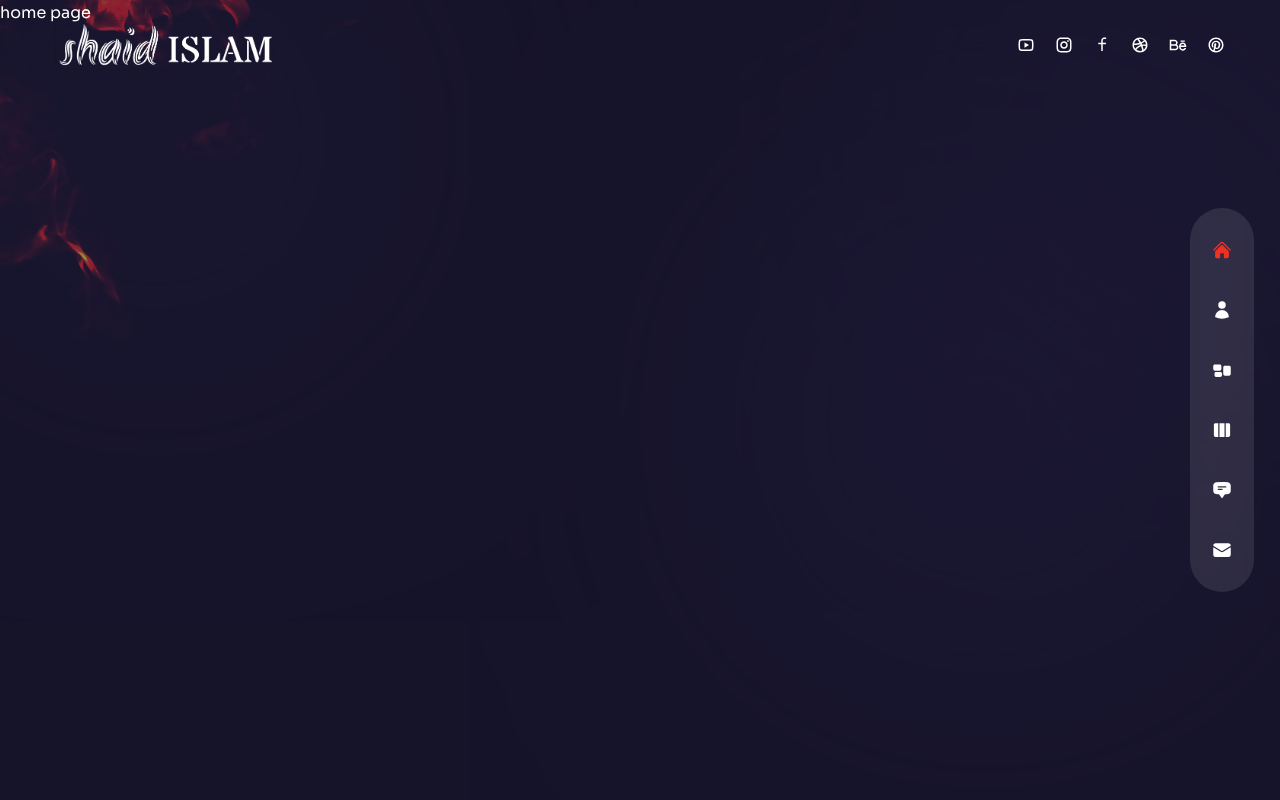
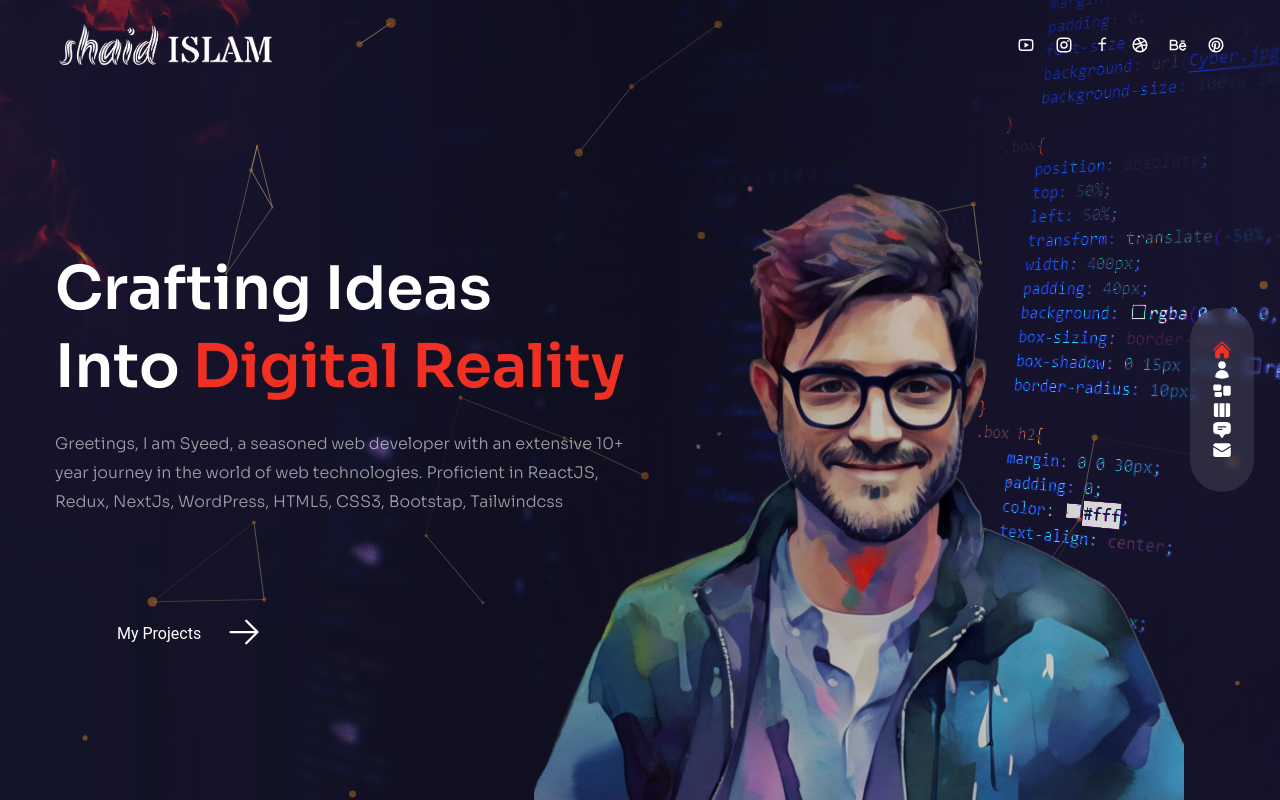
Before and after one commit to shaid85/my-resume-nextjs, a Next.js app: page / in a window 1280 px wide. Built offline with nearby package versions, Linux system fonts and the light colour scheme.

Commit message:
key prop issue

```diff
--- a/src/app/(pages)/page.js
+++ b/src/app/(pages)/page.js
@@ -9,7 +9,60 @@ const Home = () => {
   return (
     <div className=' bg-primary/60 h-full'>
       {/* text */}
-         home page
+      <div className=' w-full h-full bg-gradient-to-r from-primary/10 via-black/30 to-black/10 relative z-20'>
+        <div className=' text-center flex flex-col justify-center xl:pt-32 xl:text-left h-full container mx-auto'>
+          {/* title */}
+          <motion.h1
+          variants={fadeIn('down', 0.2)}
+          initial='hidden'
+          animate='show'
+          exit='hidden'
+          className="h1">
+            Crafting Ideas <br/> Into{' '}
+            <span className=' text-accent'>Digital Reality</span>
+          </motion.h1>
+          {/* subtitle */}
+          <motion.p
+          variants={fadeIn('down', 0.3)}
+          initial='hidden'
+          animate='show'
+          exit='hidden'
+          className=' max-w-sm xl:max-w-xl mx-auto xl:mx-0 mb-8 xl:mb-12'>
+           Greetings, I am Syeed, a seasoned web developer with an extensive 10+ year journey in the world of web technologies. Proficient in ReactJS, Redux, NextJs, WordPress, HTML5, CSS3, Bootstap, Tailwindcss
+
+          </motion.p>
+          {/* btn */}
+          <div className=" flex justify-center xl:hidden relative">
+            <ProjectsBtn />
+          </div>
+          <motion.div
+          variants={fadeIn('down', 0.4)}
+          initial='hidden'
+          animate='show'
+          exit='hidden'
+          className=' hidden xl:flex'
+          >
+            <ProjectsBtn />
+          </motion.div>
+        </div>
+      </div>
+      {/* image */}
+      <div className=" w-[1200px] h-full absolute right-0 bottom-0">
+        {/* bg img */}
+        <div className="bg-none xl:bg-explosion xl:bg-cover xl:bg-right xl:bg-no-repeat w-full h-full absolute mix-blend-color-dodge translate-x-0"></div>
+        {/* particles */}
+        <ParticlesContainer />
+        {/* avatar img */}
+        <motion.div
+          variants={fadeIn('up', 0.5)}
+          initial='hidden'
+          animate='show'
+          exit='hidden'
+          transition={{duration: 1, ease: 'easeInOut'}}
+          className=' w-full h-full max-w-[650px] max-h-[650px] absolute -bottom-32 lg:bottom-0 lg:right-[8%]'>
+          <Avatar />
+        </motion.div>
+      </div>
     </div>
   )
 };
--- a/src/components/Nav.js
+++ b/src/components/Nav.js
@@ -32,10 +32,11 @@ const Nav = () => {
   const pathname = usePathname()
   return <nav className=' flex flex-col items-center xl:justify-center gap-y-4 fixed h-max bottom-0 mt-auto xl:right-[2%] z-50 top-0 w-full xl:w-16 xl:max-w-md xl:h-screen '>
     <div className=" flex w-full xl:flex-col items-center justify-between xl:justify-center gap-y-10 px-4 md:px-40 xl:px-0 h-[80px] xl:h-max py-8 bg-white/10 backdrop-blur-sm text-3xl xl:text-xl xl:rounded-full">
+      <ul>
       {navData.map((link) => {
-        return <Link className={`${link.path === pathname && 'text-accent'} relative flex items-center group hover:text-accent transition-all duration-300`}
+        return <li key={link.name}><Link className={`${link.path === pathname && 'text-accent'} relative flex items-center group hover:text-accent transition-all duration-300`}
         href={link.path}
-        key={link.name}
+
         >
         <div className=' absolute pr-14 right-0 hidden xl:group-hover:flex'>
           <div className="flex bg-white relative text-primary items-center p-[6px] rounded-[3px]">
@@ -48,7 +49,9 @@ const Nav = () => {
         </div>
           <div>{link.icon}</div>
         </Link>
+        </li>
       })}
+      </ul>
     </div>
   </nav>;
 };
```
